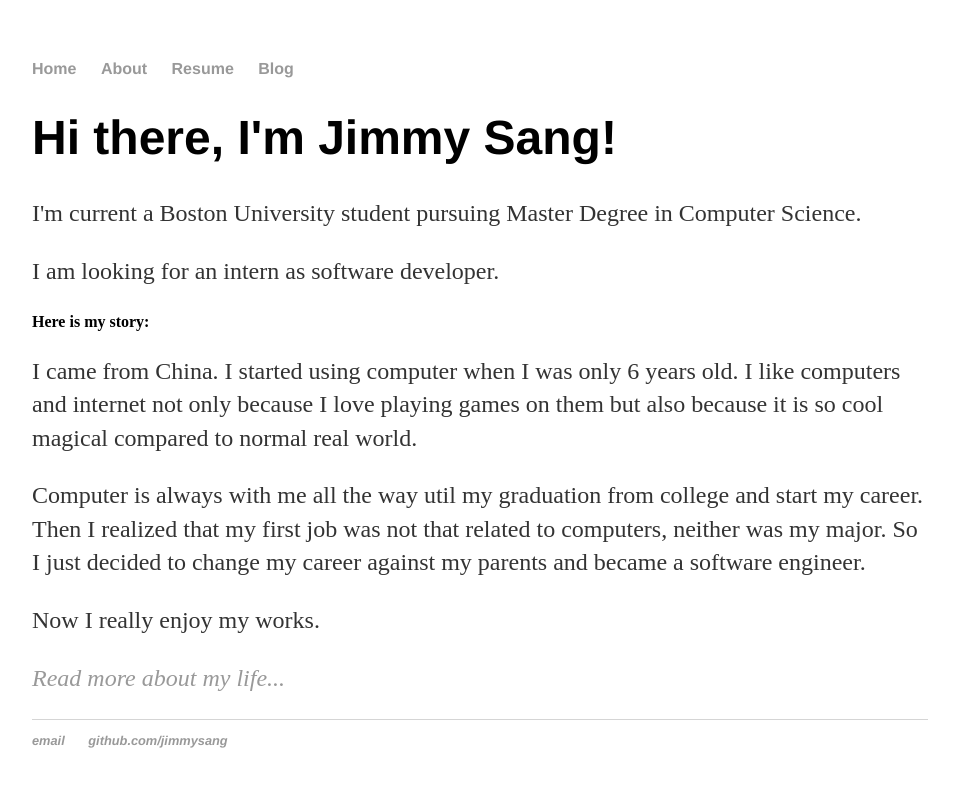
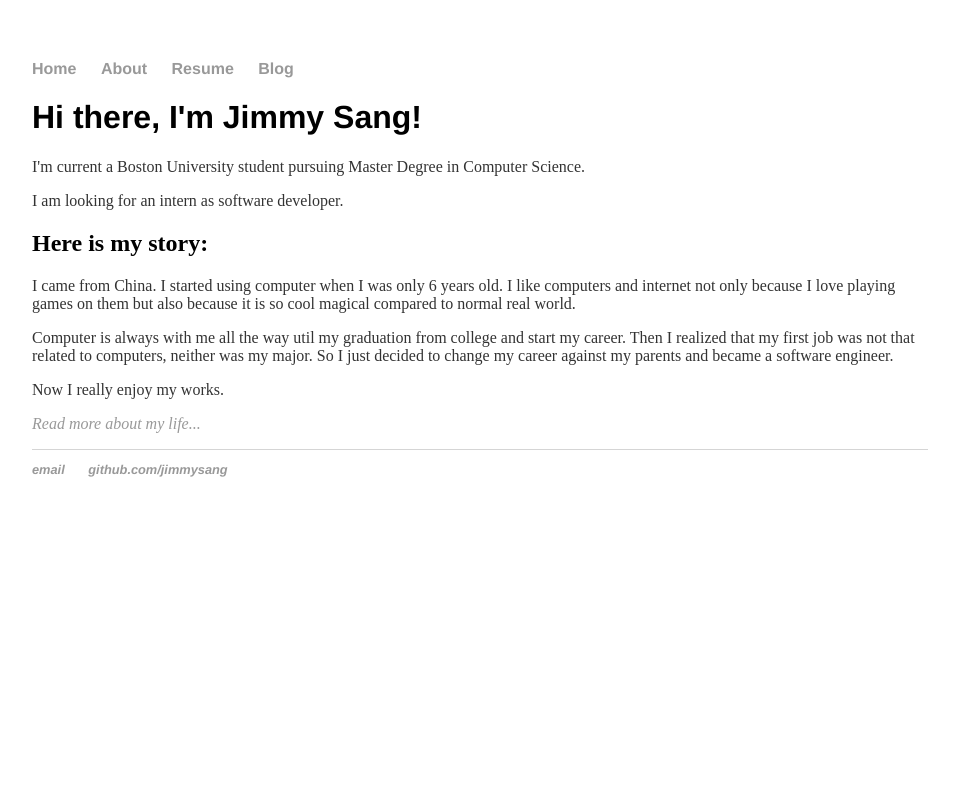
Before and after one commit to jimmysang/jimmysang.github.io, a Jekyll site: the page built from index.html, in a window 1280 px wide. Shown: the top 787 px of the page, without its empty margins (160-1113 px from the left). Built offline with Jekyll 4.4.1, drawn with Linux system fonts in a browser that asks for light colours.

Commit message:
update style

```diff
--- a/css/main.css
+++ b/css/main.css
@@ -20,12 +20,12 @@ a:hover {
     text-decoration: underline;
 }
 h1 {
-    font-size: 3em;
+    font-size: 2em;
     font-family:'Helvetica', 'Arial', 'Sans-Serif';
 }
 p {
-    font-size: 1.5em;
-    line-height: 1.4em;
+    font-size: 1.2 em;
+    line-height: 1.1 em;
     color: #333;
 }
 footer {
--- a/index.html
+++ b/index.html
@@ -8,7 +8,7 @@ title: Jimmy Sang, Big fan of technology
 			<p>I'm current a Boston University student pursuing Master Degree in Computer Science. </p>
 			<p>I am looking for an intern as software developer.</p>
 
-			<h4>Here is my story:</h4>
+			<h2>Here is my story:</h2>
 			<p>
 			I came from China. I started using computer when I was only 6 years old. I like computers and internet not only because I love playing games on them but also because it is so cool magical compared to normal real world.
 		    </p>
```
